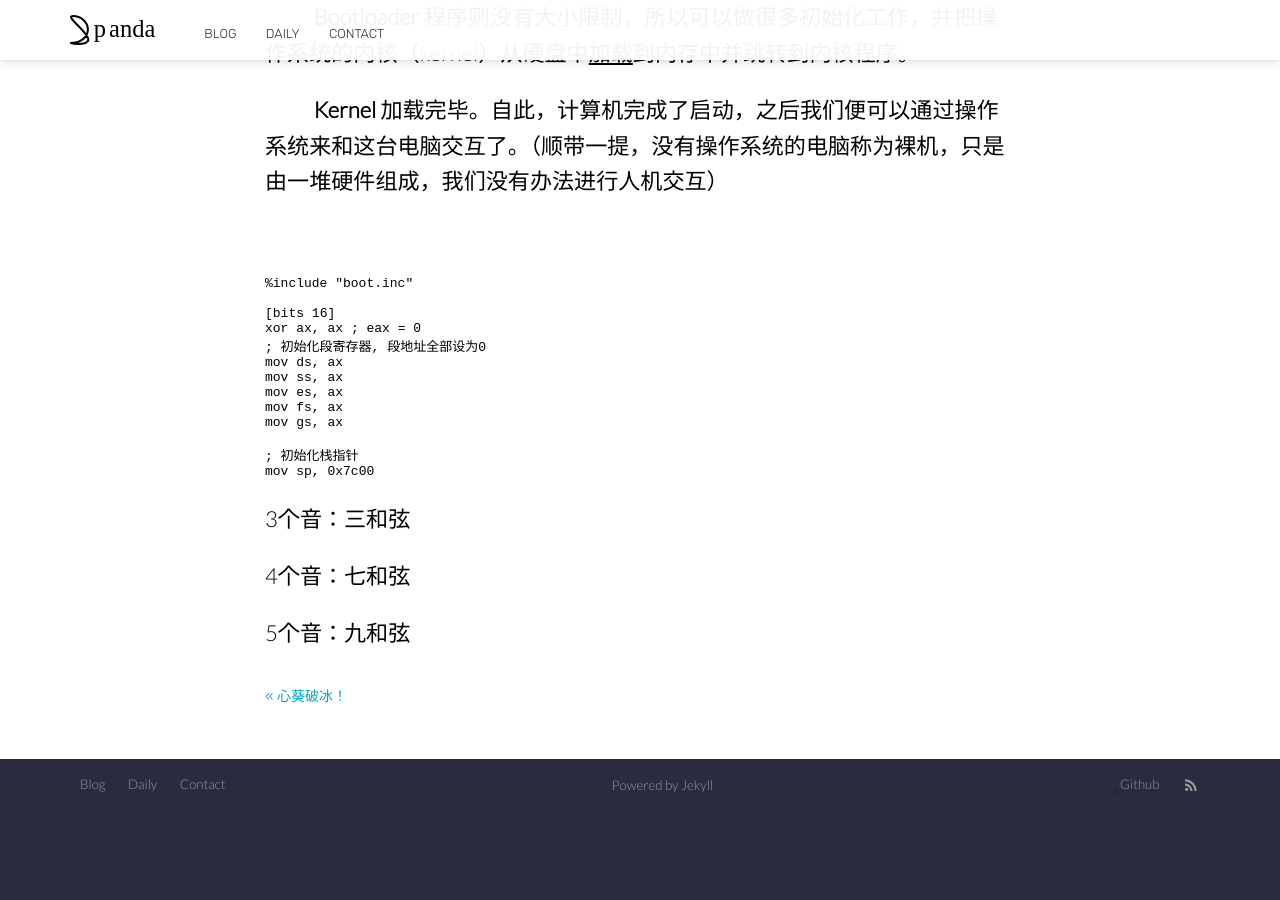
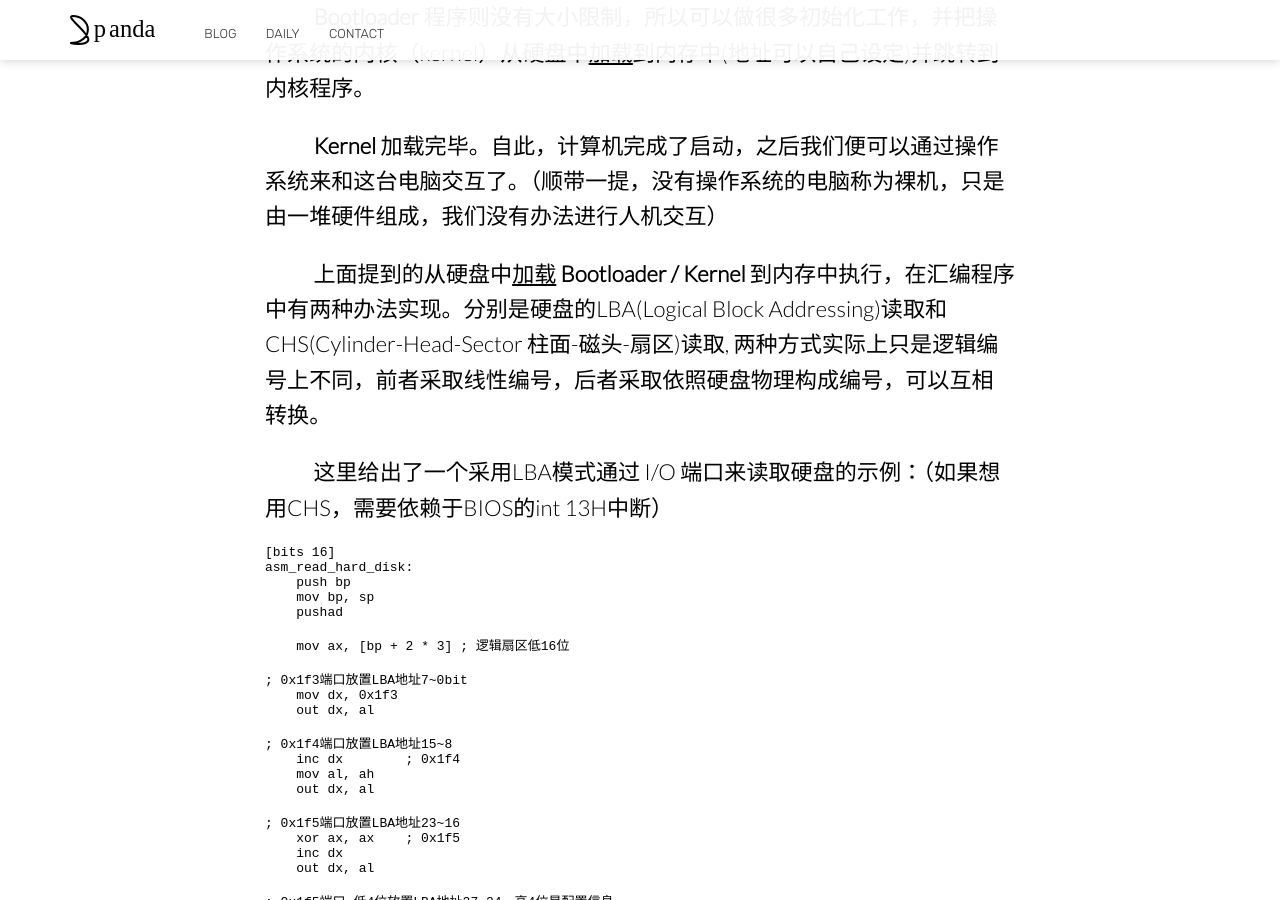
Before and after one commit to pandacase/pandacase.github.io, a Jekyll site: the page built from _posts/2023-04-04-osboot.md, in a window 1280 px wide and 900 px high, scrolled down 1902 px. Built offline with Jekyll 4.4.1, drawn with Linux system fonts in a browser that asks for light colours; nearby versions of some CDN libraries; comment, search, counter and statistics services are not loaded; a style sheet for code colours, icons or effects is not loaded; before the commit the page ends 2714 px from its top, so only the background shows below that; some of the changed text lies outside the part shown.

Commit message:
Update 2023-04-04-osboot.md

````diff
--- a/_posts/2023-04-04-osboot.md
+++ b/_posts/2023-04-04-osboot.md
@@ -14,35 +14,107 @@ image: https://s1.ax1x.com/2023/03/12/ppM1bX4.jpg
 
 ![iamge](https://s1.ax1x.com/2023/04/04/pp4HD8e.png)
 
-&emsp;&emsp; 上图中，在 **BIOS** 之后的所有程序都是存放在硬盘中，他们需要被分别加载到内存中，才能够被CPU执行。而BIOS会为我们自动加载硬盘中的首个扇区（一个扇区一般是512字节）的内容到内存中执行，这个存放在首扇区的程序就叫做MBR。
+&emsp;&emsp; 上图中，在 **BIOS** 之后的所有程序都是存放在硬盘中，他们需要被分别加载到内存中，才能够被CPU执行。而BIOS会为我们自动加载硬盘中的首个扇区（一个扇区一般是512字节）的内容到内存的0x7c00处执行，这个存放在首扇区的程序就叫做MBR。
 
-&emsp;&emsp; **MBR** 的大小被限制为512字节，能做的事情非常有限。所以这个程序中所做的事情主要是进一步把硬盘中的Bootloader程序<u>加载</u>到内存中并跳转到该程序，
+&emsp;&emsp; **MBR** 的大小被限制为512字节，能做的事情非常有限。所以这个程序中所做的事情主要是进一步把硬盘中的Bootloader程序<u>加载</u>到内存的0x7e00处并跳转到该程序，
 
-&emsp;&emsp; **Bootloader** 程序则没有大小限制，所以可以做很多初始化工作，并把操作系统的内核（kernel）从硬盘中<u>加载</u>到内存中并跳转到内核程序。
+&emsp;&emsp; **Bootloader** 程序则没有大小限制，所以可以做很多初始化工作，并把操作系统的内核（kernel）从硬盘中<u>加载</u>到内存中(地址可以自己设定)并跳转到内核程序。
 
 &emsp;&emsp; **Kernel** 加载完毕。自此，计算机完成了启动，之后我们便可以通过操作系统来和这台电脑交互了。（顺带一提，没有操作系统的电脑称为裸机，只是由一堆硬件组成，我们没有办法进行人机交互）
 
-&emsp;&emsp;
+&emsp;&emsp; 上面提到的从硬盘中<u>加载</u> **Bootloader / Kernel** 到内存中执行，在汇编程序中有两种办法实现。分别是硬盘的LBA(Logical Block Addressing)读取和CHS(Cylinder-Head-Sector 柱面-磁头-扇区)读取, 两种方式实际上只是逻辑编号上不同，前者采取线性编号，后者采取依照硬盘物理构成编号，可以互相转换。
+
+&emsp;&emsp; 这里给出了一个采用LBA模式通过 I/O 端口来读取硬盘的示例：（如果想用CHS，需要依赖于BIOS的int 13H中断）
 
 
 ```nasm
-%include "boot.inc"
+[bits 16]
+asm_read_hard_disk:
+    push bp
+    mov bp, sp
+    pushad
 
-[bits 16]
-xor ax, ax ; eax = 0
-; 初始化段寄存器, 段地址全部设为0
-mov ds, ax
-mov ss, ax
-mov es, ax
-mov fs, ax
-mov gs, ax
+    mov ax, [bp + 2 * 3] ; 逻辑扇区低16位
 
-; 初始化栈指针
-mov sp, 0x7c00
+; 0x1f3端口放置LBA地址7~0bit
+    mov dx, 0x1f3
+    out dx, al
+
+; 0x1f4端口放置LBA地址15~8
+    inc dx        ; 0x1f4
+    mov al, ah
+    out dx, al
+
+; 0x1f5端口放置LBA地址23~16
+    xor ax, ax    ; 0x1f5
+    inc dx
+    out dx, al
+
+; 0x1f5端口 低4位放置LBA地址27~24，高4位是配置信息
+    inc dx        ; 0x1f6
+    mov al, ah
+    and al, 0x0f
+    or al, 0xe0   ; 此处高4位置1110 代表 1_LBA_1_主硬盘
+    out dx, al
+
+; 0x1f2端口控制读取的扇区数量（最多255）
+    mov dx, 0x1f2
+    mov al, 1
+    out dx, al    ; 读取1个扇区
+
+; 向0x1f7端口写入0x20 请求硬盘读
+    mov dx, 0x1f7 ; 0x1f7
+    mov al, 0x20  ;读命令
+    out dx,al
+
+; 从0x1f7端口读出硬盘状态，0000_1000表示已经准备好交换数据
+.waits: ; 等待处理其他操作
+    in al, dx     ; dx = 0x1f7
+    and al,0x88
+    cmp al,0x08
+    jnz .waits
+
+; 从0x1f0端口中读取512字节到地址ds:bx
+    mov bx, [bp + 2 * 2]
+    mov cx, 256   ; 每次读取一个字，2个字节，因此读取256次即可
+    mov dx, 0x1f0
+.readw: ; 读出2个字节
+    in ax, dx
+    mov [bx], ax
+    add bx, 2
+    loop .readw
+
+    popad
+    pop bp
+    ret
 ```
 
-3个音：三和弦
+&emsp;&emsp; 无论在mbr中加载bootloader 还是在bootloader中加载kernel都可以直接调用这个函数。不过这个函数每次被调用是读出一个扇区，所以如果假设我们的bootloader有5个扇区，我们需要把函数调用放在一个循环体中并为他传递参数：
 
-4个音：七和弦
+```nasm
+; 初始化栈指针
+mov sp, 0x7c00 ;
+mov ax, LOADER_START_SECTOR  ; = 1 MBR是0号扇区，所以Bootloader从1开始
+mov cx, LOADER_SECTOR_COUNT  ; = 5 读取的扇区数量
+mov bx, LOADER_START_ADDRESS ; = 0x7e00 bootloader中被加载到这个内存地址
 
-5个音：九和弦
+; 加载bootloader
+load_bootloader:
+    push ax
+    push bx
+    call asm_read_hard_disk  ; 读取硬盘
+    add sp, 4 ; 弹出栈顶2个元素
+    inc ax    ; 扇区LBA编号
+    add bx, 512
+    loop load_bootloader
+
+; 跳转到bootloader
+jmp 0x0000:0x7e00
+```
+
+&emsp;&emsp; 值得一提的是，在进入函数之后，我们通过bp寄存器来获取参数，此时栈段的最低4个地址的数据如下：
+
+* [bp + 2 * 3] ：调用asm_read_hard_disk前push进的ax的值
+* [bp + 2 * 2] ：调用asm_read_hard_disk前push进的bx的值
+* [bp + 2 * 1] ：
+* [bp + 2 * 0] ：调用asm_read_hard_disk后push进的原bp的值
````
